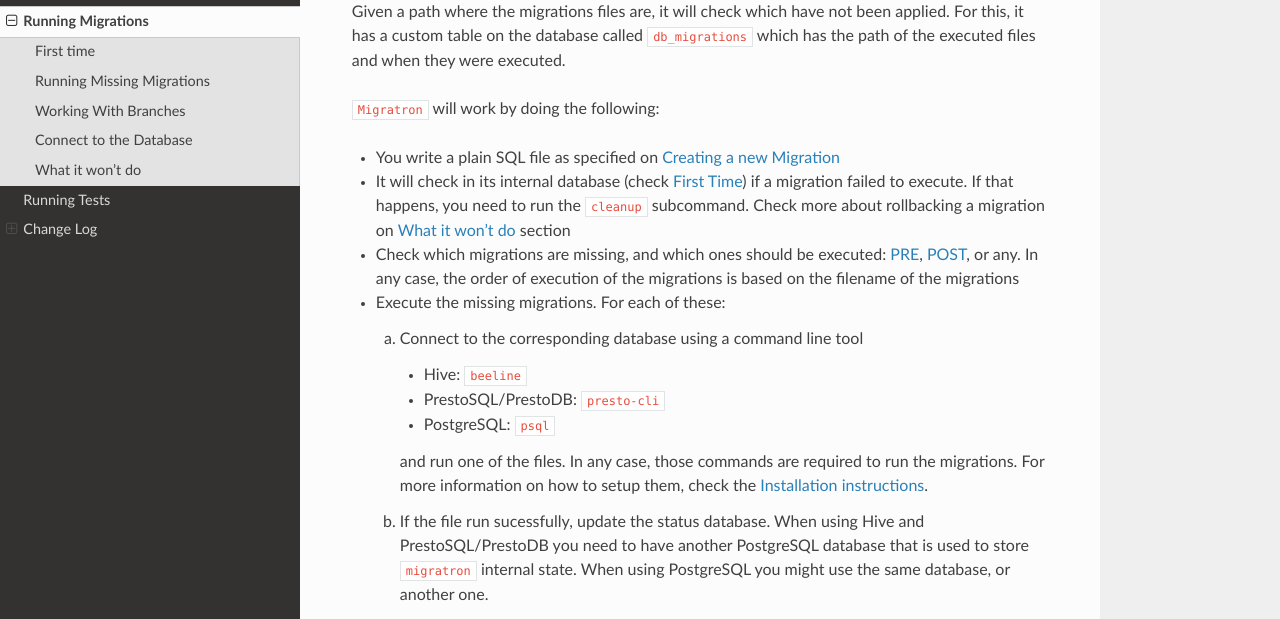
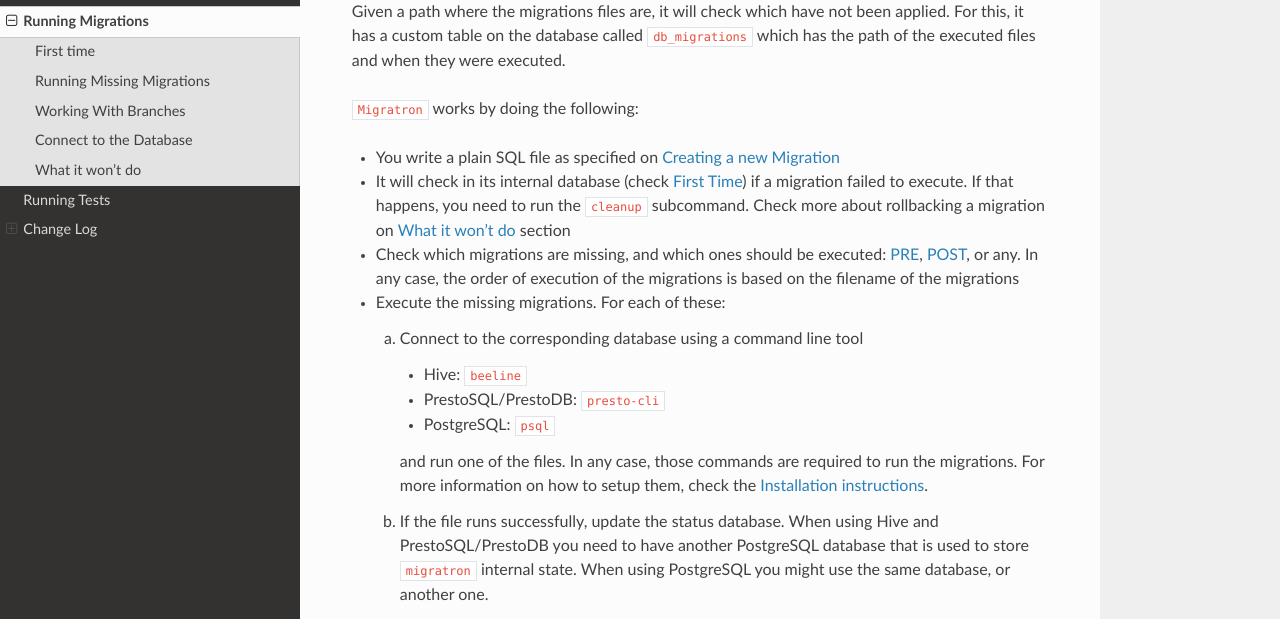
Before and after one commit to jampp/db-utils, a Sphinx documentation site: the page built from docs/running_migration.rst, in a window 1280 px wide and 900 px high, scrolled down 194 px. Shown: the part 159-778 px from the top of the window. Built offline with Sphinx 7.4.7 and the Read the Docs theme 2.0.0, drawn with Linux system fonts in a browser that asks for light colours; some of the changed text lies outside the part shown.

Commit message:
CORE-3592: English typo
Co-authored-by: Andres V. <52752308+a-villagra@users.noreply.github.com>

```diff
--- a/docs/running_migration.rst
+++ b/docs/running_migration.rst
@@ -11,7 +11,7 @@
 applied. For this, it has a custom table on the database called ``db_migrations``
 which has the path of the executed files and when they were executed.
 
-``Migratron`` will work by doing the following:
+``Migratron`` works by doing the following:
 
 - You write a plain SQL file as specified on :ref:`creating_a_migration`
 - It will check in its internal database (check `First Time`_)
@@ -36,7 +36,7 @@
      to run the migrations. For more information on how to setup them,
      check the :ref:`Installation instructions <installation>`.
 
-  b. If the file run sucessfully, update the status database. When using Hive
+  b. If the file runs successfully, update the status database. When using Hive
      and PrestoSQL/PrestoDB you need to have another PostgreSQL database that
      is used to store ``migratron`` internal state. When using PostgreSQL
      you might use the same database, or another one.
```
Also changed, not shown: other parts of docs/running_migration.rst (+1 -1 lines).
